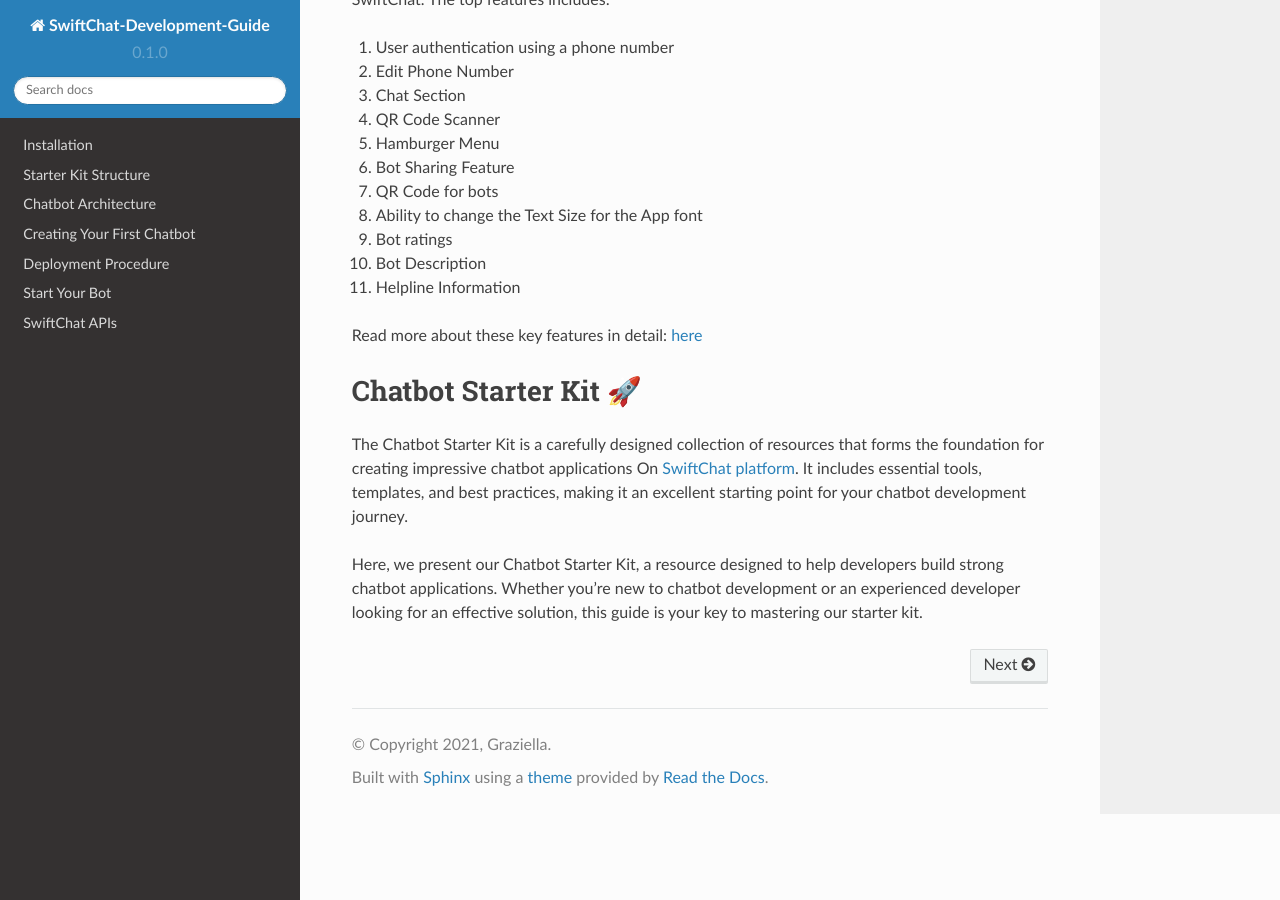
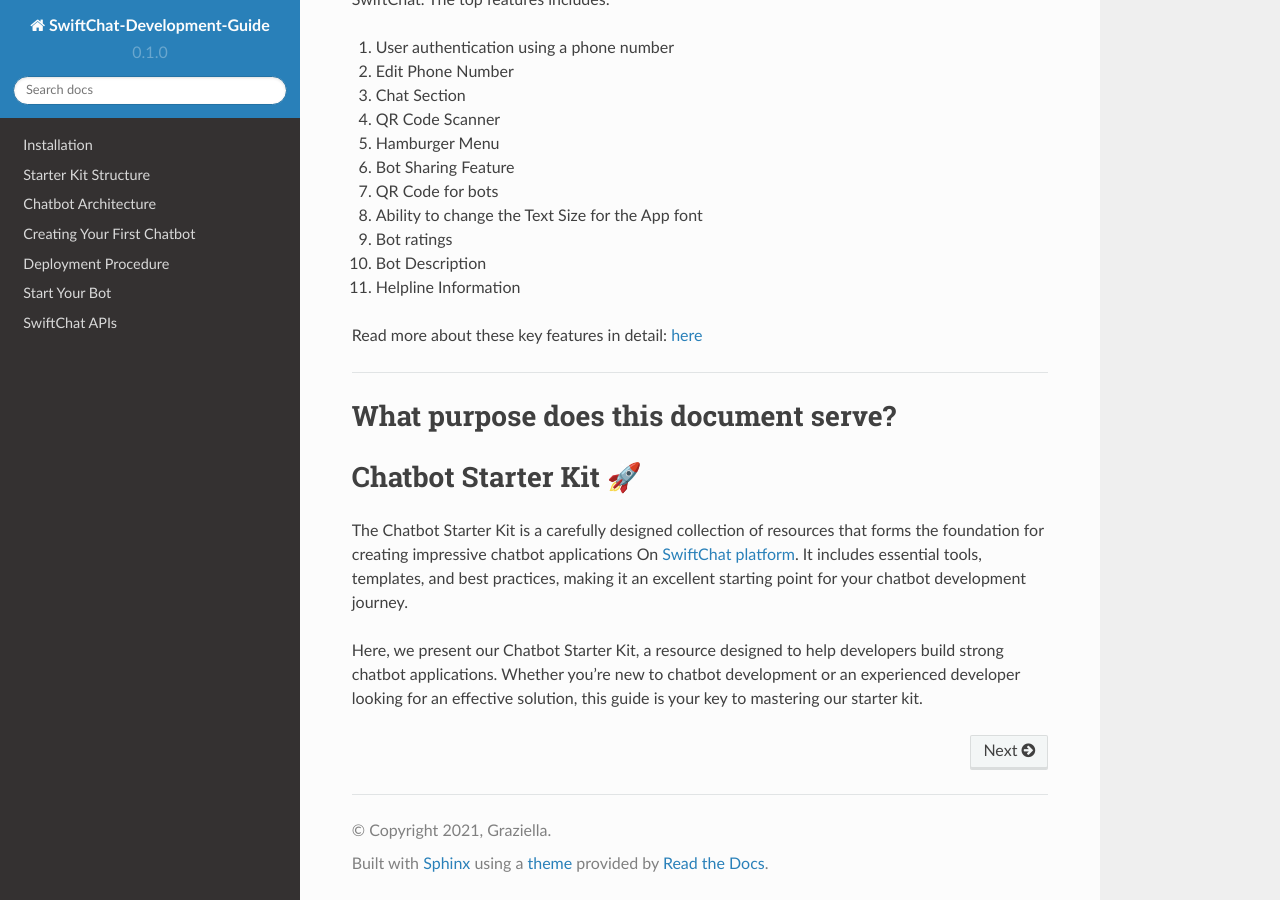
Before and after one commit to Priyanka-sharma181/Chatbot-Development-Guide, a Sphinx documentation site: the page built from docs/source/index.rst, in a window 1280 px wide and 900 px high, scrolled down 993 px. Built offline with Sphinx 7.4.7 and the Read the Docs theme 2.0.0, drawn with Linux system fonts in a browser that asks for light colours.

Commit message:
updating structure

```diff
--- a/docs/source/index.rst
+++ b/docs/source/index.rst
@@ -37,6 +37,12 @@
 
 Read more about these key features in detail: `here <https://swiftchat.ai/swiftchatapp/swiftchat-platform-for-end-users/>`_
 
+
+------------------------
+
+What purpose does this document serve?
+====================
+
 Chatbot Starter Kit 🚀
 ====================
 
```
